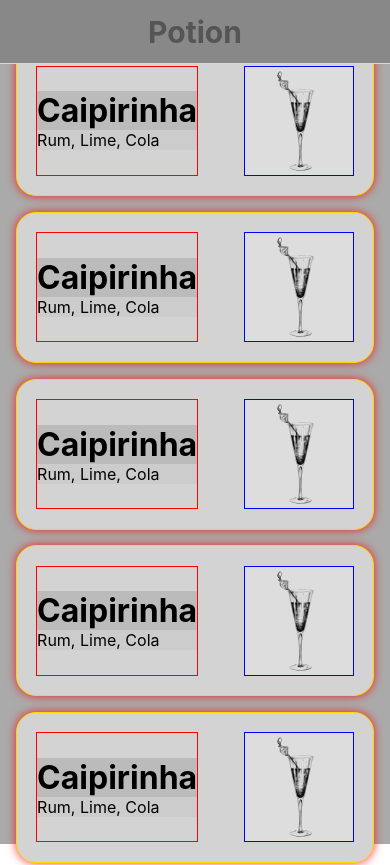
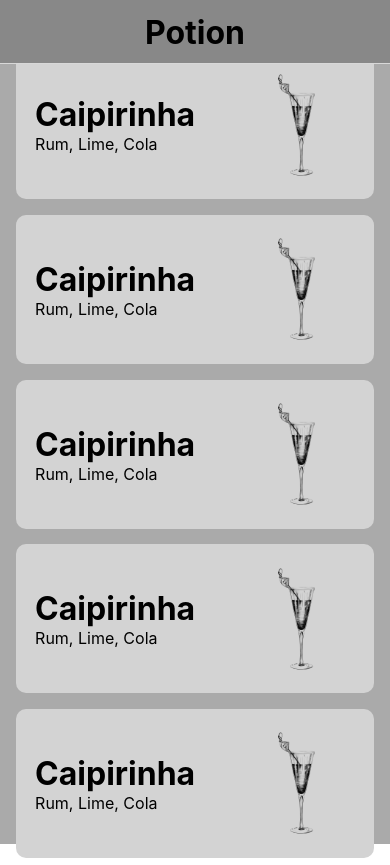
Before and after one commit to davidweisscode/potion, a React Native app: screen / in a window 390 px wide. Shown: the top 865 px of the page. Built offline with nearby package versions, Linux system fonts and the light colour scheme.

Commit message:
Style components

```diff
--- a/App.js
+++ b/App.js
@@ -25,19 +25,19 @@ export default function App() {
                     options={({ route }) => ({
                         title: "Potion",
                         headerStyle: {
-                            backgroundColor: "#888888",
+                            backgroundColor: "#888",
                         },
-                        headerTintColor: "#222",
+                        headerTintColor: "#000",
                         headerTitleStyle: {
                             fontWeight: "bold",
-                            fontSize: 30,
+                            fontSize: 32,
                             // fontFamily: TODO,
-                            color: "#555",
+                            color: "#000",
                         },
                         headerShadowVisible: true,
                         headerTransparent: false,
                         headerTitleAlign: "center",
-                        animationTypeForReplace: "push",
+                        // animationTypeForReplace: "push",
                         animation: "slide_from_right",
                     })}
                 />
@@ -47,14 +47,14 @@ export default function App() {
                     options={({ route }) => ({
                         title: route.params.name,
                         headerStyle: {
-                            backgroundColor: "#888888",
+                            backgroundColor: "#888",
                         },
-                        headerTintColor: "#222",
+                        headerTintColor: "#000",
                         headerTitleStyle: {
                             fontWeight: "bold",
-                            fontSize: 30,
+                            fontSize: 32,
                             // fontFamily: TODO,
-                            color: "#555",
+                            color: "#000",
                         },
                         headerShadowVisible: true,
                         headerTransparent: false,
--- a/components/Cocktail.jsx
+++ b/components/Cocktail.jsx
@@ -30,43 +30,26 @@ const styles = StyleSheet.create({
         marginHorizontal: "4%",
         marginVertical: "2%",
         padding: "5%",
-        borderRadius: 20,
         backgroundColor: "lightgrey",
-        shadowColor: 'red',
-        shadowOpacity: 0.8,
-        shadowOffset: { width: 0, height: 0},
-        shadowRadius: 10,
+        borderRadius: 10,
         elevation: 10,
-        borderColor: "gold",
-        borderWidth: 1,
+        shadowColor: 'white',
     },
     text: {
         justifyContent: "center",
-        maxWidth: "80%",
-        // backgroundColor: "#ffa",
-        borderColor: "red",
-        borderWidth: 1
+        maxWidth: "80%", // workaround: wrap longer names
     },
     name: {
         fontSize: 32,
         fontWeight: "bold",
-        backgroundColor: "#bbbbbb",
     },
     short: {
         fontSize: 16,
         fontStyle: "normal",
-        backgroundColor: "#cccccc",
     },
     image: {
-        // position: "absolute",
-        // right: "1%",
-        // maxWidth: "20%",
-        // maxHeight: "20%",
         width: 110,
         height: 110,
-        backgroundColor: "#ddd",
         tintColor: "#000",
-        borderColor: "blue",
-        borderWidth: 1,
     }
 })
--- a/screens/List.jsx
+++ b/screens/List.jsx
@@ -26,9 +26,7 @@ const styles = StyleSheet.create({
     container: {
         flex: 1,
         flexDirection: "row",
-        backgroundColor: "#aaaaaa",
+        backgroundColor: "#aaa",
         alignItems: "center",
-        // justifyContent: "center",
-        // paddingBottom: 20,
     },
 });
```
